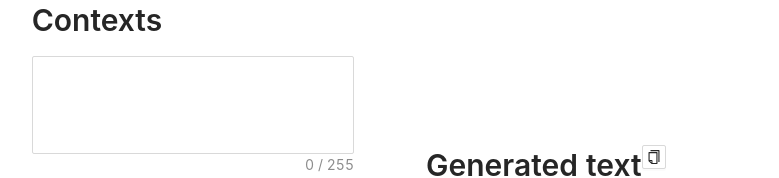
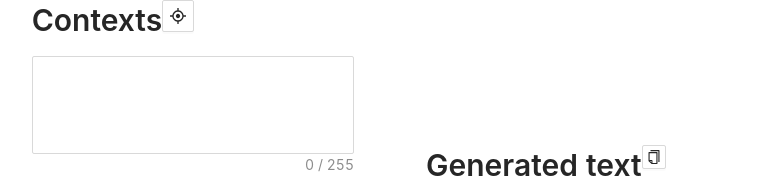
Before and after one commit to wodecinghaolen/FrontendForVisualStoryBook, a React (Create React App) app in the folder my-app/: page / in a window 1280 px wide. Shown: the top 178 px of the page, without its empty margins (250-1029 px from the left). Built offline with nearby package versions, Linux system fonts and the light colour scheme.

Commit message:
final ver

```diff
--- a/my-app/src/components/GeneratedTextField.js
+++ b/my-app/src/components/GeneratedTextField.js
@@ -41,7 +41,7 @@ import {
       // send request
 
       try {
-        const url = new URL("http://35.239.173.52:5000/roberta-large");
+        const url = new URL("http://35.239.173.52:5000/roberta-large"); //35.239.173.52
         url.searchParams.append('sentence', it);
         fetch(url)
           .then(data => data.json())
--- a/my-app/src/components/InputBox.js
+++ b/my-app/src/components/InputBox.js
@@ -5,10 +5,11 @@ import {
     Button,
     Row,
     Popover,
-    Space
+    Space,
+    List
   } from 'antd';
-  import React from 'react';
-  import { QuestionCircleOutlined } from '@ant-design/icons';
+  import React, {useState} from 'react';
+  import { QuestionCircleOutlined, AimOutlined } from '@ant-design/icons';
 
   const { TextArea } = Input;
   const { Title } = Typography;
@@ -29,13 +30,66 @@ import {
   ];
 
   const InputBox = ({ contexts, emotions, keywords, setContexts, setEmotions, setKeywords, resetAll, generate }) => {
+    const [open, setOpen] = useState(false);
+    const [listdata1, setListdata1] = useState([]);
+
+    const handleOpenChange = (newOpen) => {
+      try {
+        const url = new URL("http://35.239.173.52:5000/sngparser"); //35.239.173.52
+        url.searchParams.append('sentence', contexts);
+        fetch(url)
+          .then(data => data.json())
+          .then(data => {
+          // The line below is a declaration of a array
+            const kw = data.generatedKeywords
+            setListdata1(kw)
+          })
+          .catch(e => console.error(e));
+        // set generatedText
+      } catch (err) {
+        console.log(err.message); //can be console.error
+      }
+      setOpen(newOpen);
+    };
+
     const printEmo = (checkedValues) =>{
       setEmotions(checkedValues)
     }
+
+    const onClickEach = (it) => {
+      // const kw = keywords
+      // const tmp = "; "
+      // if(keywords.length !== 0)
+      // {
+      //   setKeywords(kw.concat(tmp));
+      // }
+      setKeywords(keywords.concat(it))
+    }
+
     return (
       <>
         <Row>
           <Title level={2}>Contexts</Title>
+          <Popover
+            content={
+              <List
+                size="large"
+                bordered
+                dataSource={listdata1}
+                renderItem={(item) =>
+                <List.Item>
+                  {item}
+                  <Button onClick={() => onClickEach(item)} type="default" icon={<AimOutlined />} size="small"/>
+                </List.Item>}
+              />
+            }
+            title="NER keyword suggestions"
+            trigger="click"
+            open={open}
+            onOpenChange={handleOpenChange}
+          >
+            <Button type="default" icon={<AimOutlined />}/>
+          </Popover>
         </Row>
         <TextArea rows={4} value={contexts} onChange={(e) => setContexts(e.target.value)} maxLength={255} span={6} style={{ resize: 'none' }} bordered showCount />
         <br />
```
Also changed, not shown: 1 other file (tests, documents, lock files or other folders).
